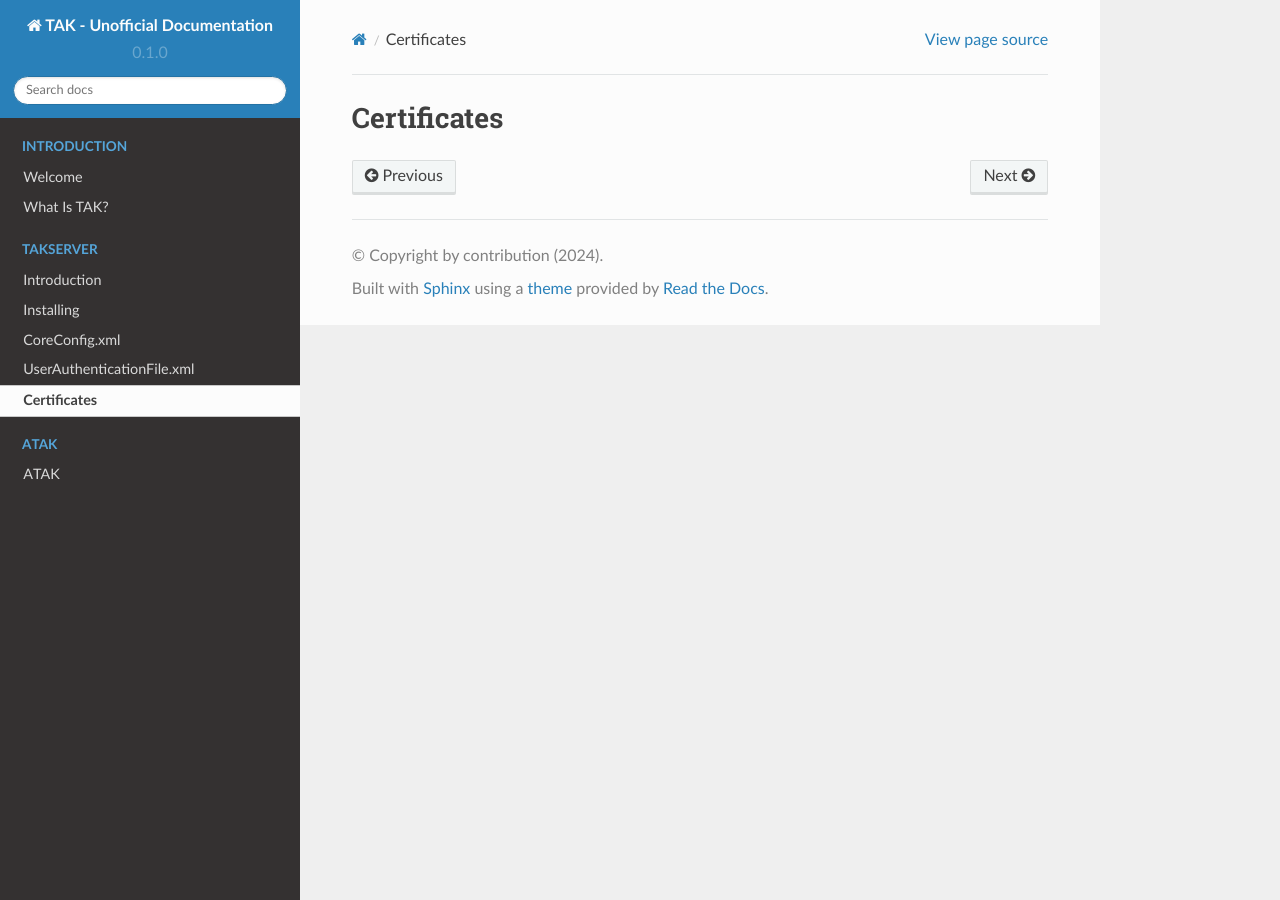
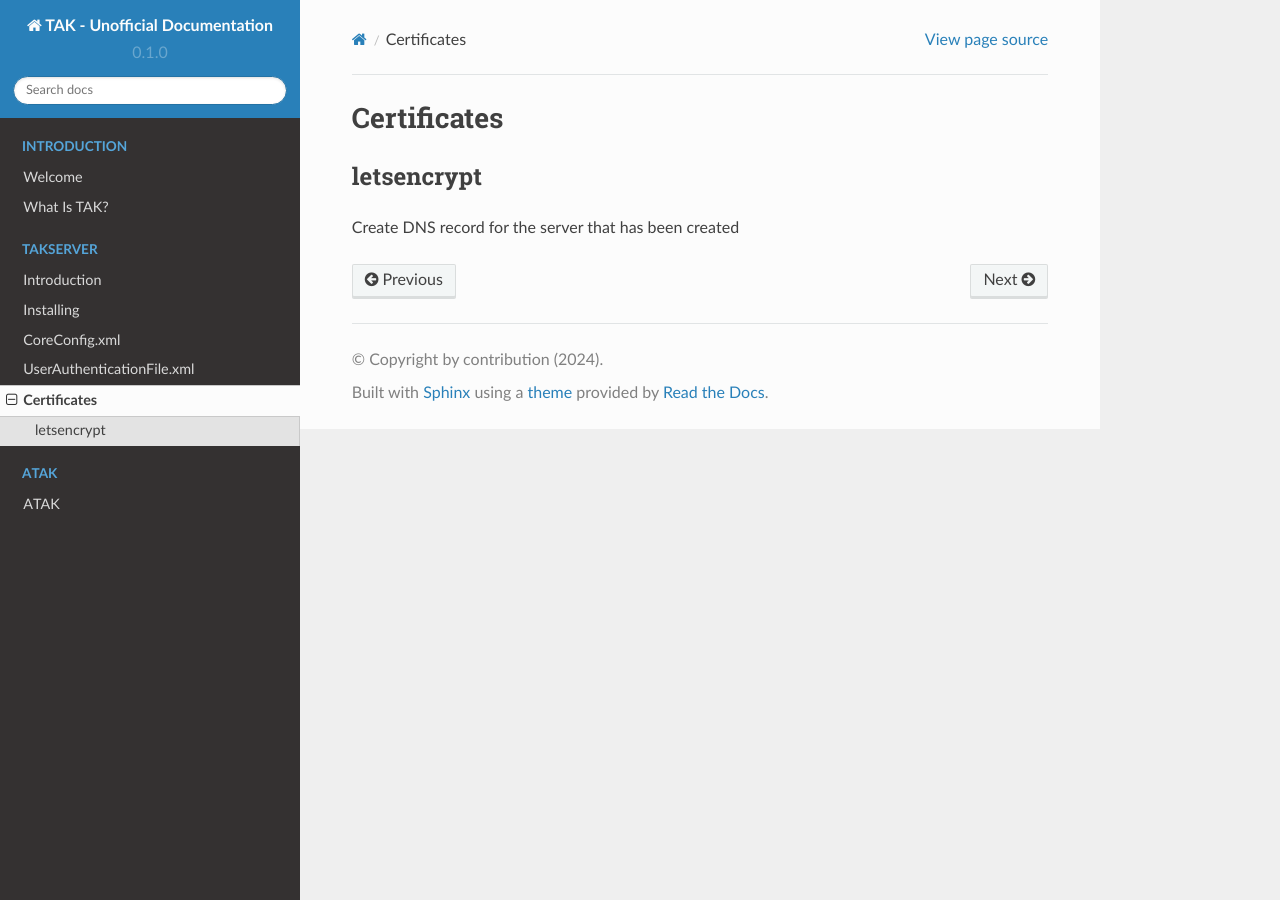
Before and after one commit to jimmypw/doc-tak, a Sphinx documentation site: the page built from docs/source/takserver/certificates.rst, in a window 1280 px wide. Built offline with Sphinx 7.4.7 and the Read the Docs theme 2.0.0, drawn with Linux system fonts in a browser that asks for light colours.

Commit message:
doc: moved snippet from install to certificates re letsencrypt

```diff
--- a/docs/source/takserver/certificates.rst
+++ b/docs/source/takserver/certificates.rst
@@ -1,2 +1,11 @@
 Certificates
 ============
+
+
+
+
+
+letsencrypt
+-----------
+
+Create DNS record for the server that has been created
```
